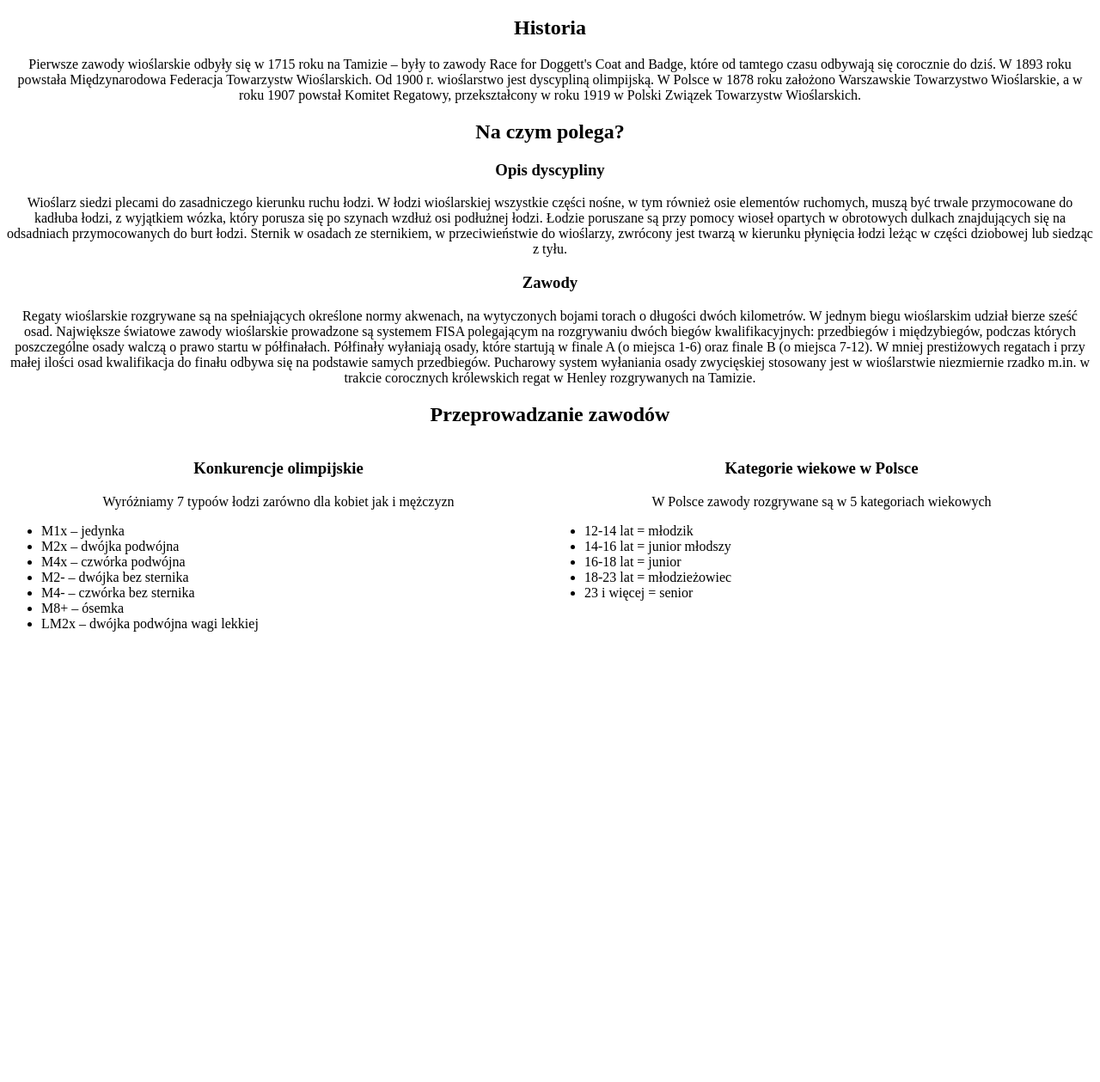
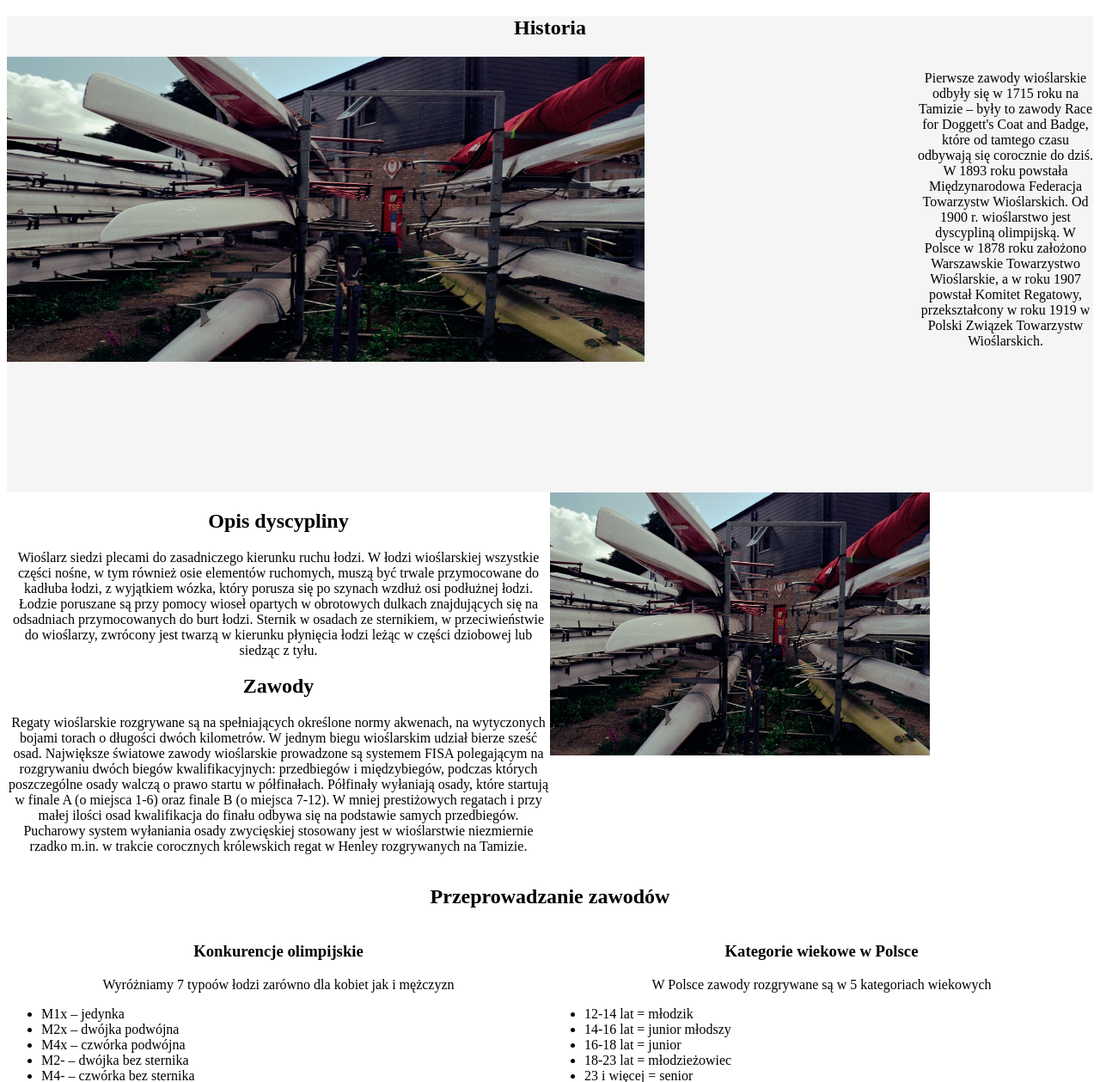
Before and after one commit to Ishija/pnowosielski, a PHP site: page /strona.html in a window 1280 px wide. Shown: the part 99-1358 px from the top of the page at 86% size. Before the commit the page ends 834 px from the top, so only its background shows below. Run offline with PHP 8.4, Linux system fonts and the light colour scheme.

Commit message:
styl1 update 2

```diff
--- a/ai-labA/strona.html
+++ b/ai-labA/strona.html
@@ -6,24 +6,35 @@
     <link rel="stylesheet" href="styl1.css">
 </head>
 <body>
+<div class="banner">
 <h1>Wioślarstwo</h1>
     <footer>Paweł Nowosielski AI gr1</footer>
+</div>
 <div class="history">
     <h2>Historia</h2>
+    <div class="his_part">
+        <div class="hitory_image">
+            <img src="history.jpg" width=70% height=70%>
+        </div>
+        <div class="history_image">
         <p>Pierwsze zawody wioślarskie odbyły się w 1715 roku na Tamizie – były to zawody Race for Doggett's Coat and Badge, które od tamtego
             czasu odbywają się corocznie do dziś. W 1893 roku powstała Międzynarodowa Federacja Towarzystw Wioślarskich. Od 1900 r.
             wioślarstwo jest dyscypliną olimpijską. W Polsce w 1878 roku założono Warszawskie Towarzystwo Wioślarskie, a w roku 1907
             powstał Komitet Regatowy, przekształcony w roku 1919 w Polski Związek Towarzystw Wioślarskich.</p>
         </div>
+    </div>
+</div>
 <div class="desc">
-    <h2>Na czym polega?</h2>
-    <h3>Opis dyscypliny</h3>
+
+
+    <div class="about">
+        <h2>Opis dyscypliny</h2>
         <p>Wioślarz siedzi plecami do zasadniczego kierunku ruchu łodzi. W łodzi wioślarskiej wszystkie części nośne,
             w tym również osie elementów ruchomych, muszą być trwale przymocowane do kadłuba łodzi, z wyjątkiem wózka,
             który porusza się po szynach wzdłuż osi podłużnej łodzi. Łodzie poruszane są przy pomocy wioseł opartych w
             obrotowych dulkach znajdujących się na odsadniach przymocowanych do burt łodzi. Sternik w osadach ze sternikiem,
             w przeciwieństwie do wioślarzy, zwrócony jest twarzą w kierunku płynięcia łodzi leżąc w części dziobowej lub siedząc z tyłu.</p>
-    <h3>Zawody</h3>
+        <h2>Zawody</h2>
         <p>Regaty wioślarskie rozgrywane są na spełniających określone normy akwenach, na wytyczonych bojami torach
             o długości dwóch kilometrów. W jednym biegu wioślarskim udział bierze sześć osad. Największe światowe
             zawody wioślarskie prowadzone są systemem FISA polegającym na rozgrywaniu dwóch biegów kwalifikacyjnych: przedbiegów
@@ -31,6 +42,10 @@
             które startują w finale A (o miejsca 1-6) oraz finale B (o miejsca 7-12). W mniej prestiżowych regatach i przy małej
             ilości osad kwalifikacja do finału odbywa się na podstawie samych przedbiegów. Pucharowy system wyłaniania osady zwycięskiej stosowany
             jest w wioślarstwie niezmiernie rzadko m.in. w trakcie corocznych królewskich regat w Henley rozgrywanych na Tamizie.</p>
+    </div>
+    <div class="about">
+        <img src="history.jpg" width=70% height=70%>
+    </div>
 </div>
 <div id="3">
     <h2>Przeprowadzanie zawodów</h2>
--- a/ai-labA/styl1.css
+++ b/ai-labA/styl1.css
@@ -10,12 +10,32 @@ h3 {
 p{
     text-align: center;
 }
-.history{
-    displa
-}
 .regatta{
     display: flex;
 }
 .list{
     flex:50%;
 }
+.his_part{
+    display: flex;
+}
+.history_image{
+    flex:50%;
+}
+.history{
+    margin: 0;
+    background-color: whitesmoke;
+    border: dimgray;
+}
+.banner{
+    background-image: url("banner.jpg");
+}
+footer{
+    text-align: center;
+}
+.desc{
+    display: flex;
+}
+.about{
+    flex: 50%;
+}
```
Also changed, not shown: ai-labA/history.jpg (added), ai-labA/josh-calabrese-Ev1XqeVL2wI-unsplash.jpg (added), ai-labA/pexels-patrick-case-3693080.jpg (added), 1 other file. Lines whose indentation alone changed are shown as unchanged.
